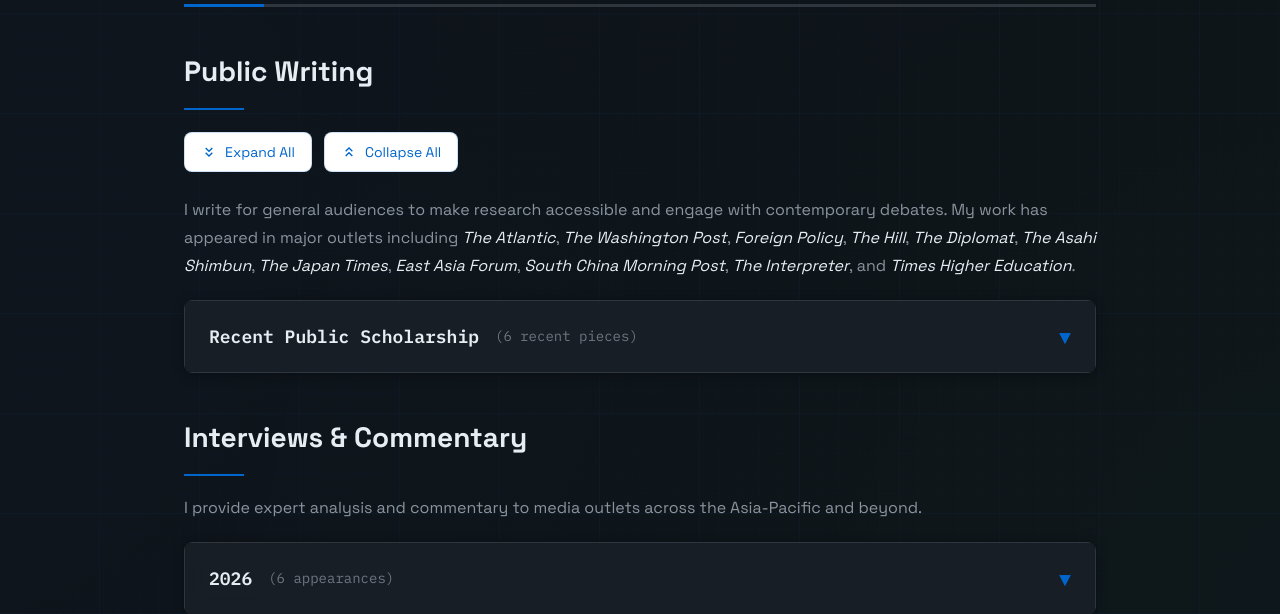
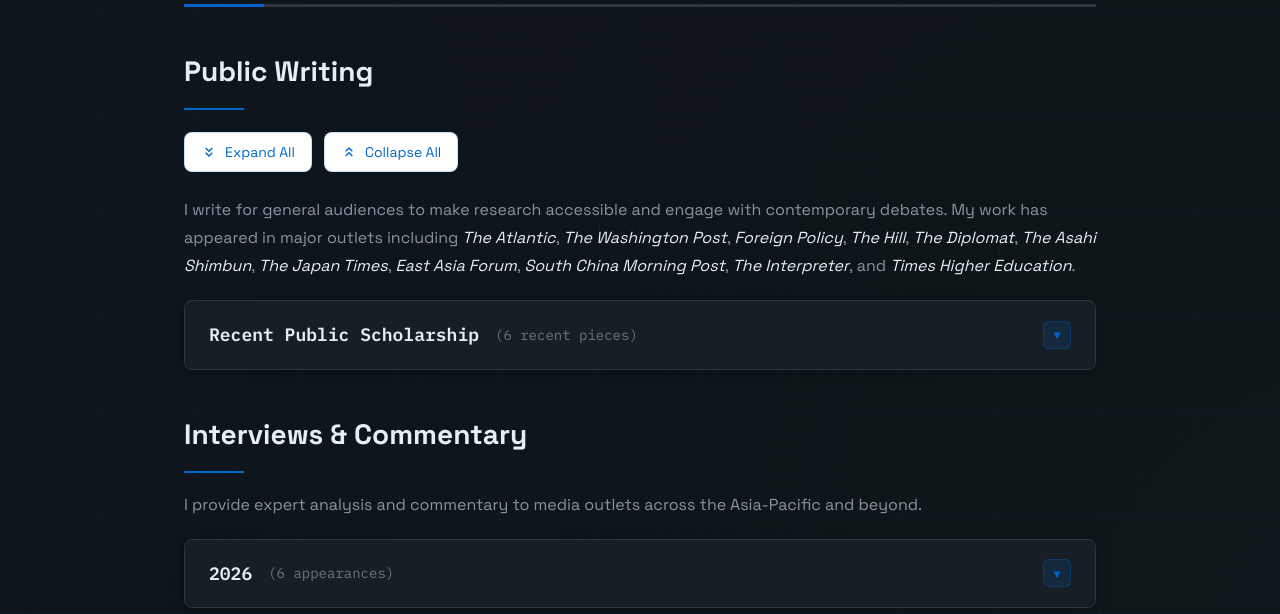
Before and after one commit to lobsterbush/charlescrabtree.org, a plain HTML site: page media.html in a window 1280 px wide. Both pictures are taken after a click on the button 1078 px from the left and 27 px from the top of the page. Shown: the part 186-800 px from the top of the page. Drawn offline with Linux system fonts and the light colour scheme; no server answers.

Commit message:
Fix year-section corners and style toggle buttons as pill icons
- Move border to .year-section so border-radius clips cleanly
- Hover border-color change now on the section, not the header
- Style .year-toggle as a small rounded pill matching expand/collapse all buttons
- Toggle inverts to accent fill on header hover
- Reduce hover lift to 1px for subtlety

Co-Authored-By: Warp <agent@warp.dev>

```diff
--- a/styles.css
+++ b/styles.css
@@ -1801,19 +1801,20 @@ blockquote::before {
     margin-bottom: 1.25rem;
     border-radius: 8px;
     overflow: hidden;
+    border: 1px solid var(--border);
     box-shadow: 0 2px 12px var(--shadow);
     transition: all var(--transition-smooth);
 }
 
 .year-section:hover {
+    border-color: var(--green-light);
     box-shadow: 0 4px 20px rgba(0, 0, 0, 0.12);
-    transform: translateY(-2px);
+    transform: translateY(-1px);
 }
 
 .year-header {
     background: rgba(255, 255, 255, 0.8);
     backdrop-filter: blur(10px);
-    border: 1px solid var(--border);
     padding: 1.125rem 1.5rem;
     cursor: pointer;
     display: flex;
@@ -1824,7 +1825,6 @@ blockquote::before {
 }
 
 .year-header:hover {
-    border-color: var(--green-light);
     background: rgba(45, 90, 61, 0.05);
 }
 
@@ -1849,10 +1849,25 @@ blockquote::before {
 }
 
 .year-toggle {
+    display: flex;
+    align-items: center;
+    justify-content: center;
+    width: 28px;
+    height: 28px;
+    background: rgba(0, 102, 204, 0.08);
+    border: 1px solid rgba(0, 102, 204, 0.2);
+    border-radius: 6px;
     font-family: var(--font-mono);
-    font-size: 1.25rem;
+    font-size: 0.75rem;
     color: var(--accent);
-    transition: transform var(--transition-smooth);
+    transition: all var(--transition-smooth);
+    flex-shrink: 0;
+}
+
+.year-header:hover .year-toggle {
+    background: var(--accent);
+    color: white;
+    border-color: var(--accent);
 }
 
 .year-section.expanded .year-toggle {
@@ -1871,8 +1886,7 @@ blockquote::before {
 
 .year-content-inner {
     padding: 1.75rem;
-    border: 1px solid var(--border);
-    border-top: none;
+    border-top: 1px solid var(--border);
     background: rgba(255, 255, 255, 0.6);
     backdrop-filter: blur(8px);
 }
@@ -3731,12 +3745,16 @@ body.dark-mode .footer {
 /* Dark mode for advanced features */
 body.dark-mode .year-header {
     background: rgba(28, 33, 40, 0.8);
-    border-color: var(--border);
 }
 
 body.dark-mode .year-content-inner {
     background: rgba(22, 27, 34, 0.6);
-    border-color: var(--border);
+    border-top-color: var(--border);
+}
+
+body.dark-mode .year-toggle {
+    background: rgba(0, 102, 204, 0.15);
+    border-color: rgba(0, 102, 204, 0.3);
 }
 
 body.dark-mode .year-content-inner p:hover {
```
